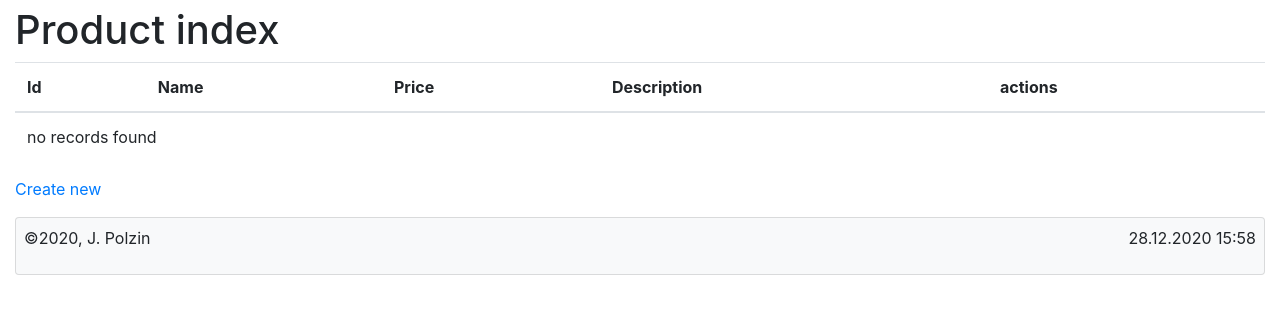
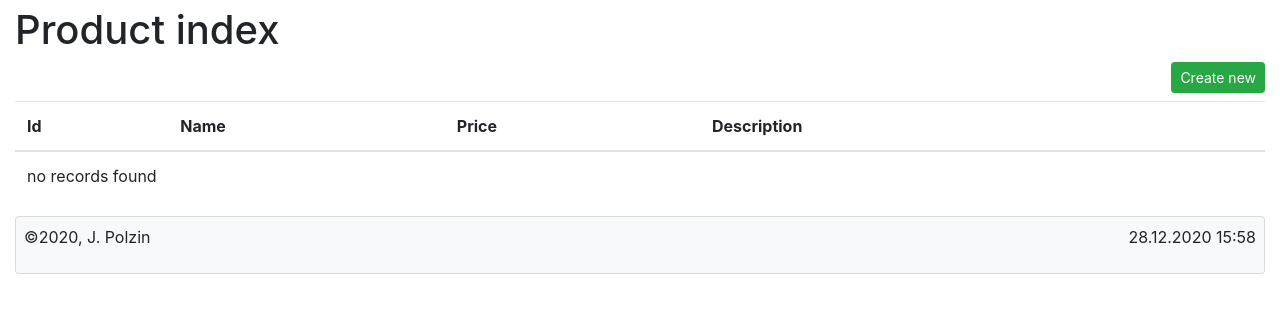
Before and after one commit to jaypii/sf5_proj, a Symfony app: template templates/product/index.html.twig in a window 1280 px wide. Shown: the part 74-388 px from the top of the page. Run offline with Twig, Linux system fonts and the light colour scheme; the template is opened without the code that fills it, so the values that code supplies are empty; some libraries are stand-ins or nearby versions.

Commit message:
Symfony 5 Project Modifications

```diff
--- a/composer.json
+++ b/composer.json
@@ -40,6 +40,7 @@
         "symfony/web-link": "5.2.*",
         "symfony/yaml": "5.2.*",
         "twig/extra-bundle": "^2.12|^3.0",
+        "twig/intl-extra": "^3.1",
         "twig/twig": "^2.12|^3.0"
     },
     "require-dev": {
--- a/src/Entity/Product.php
+++ b/src/Entity/Product.php
@@ -23,7 +23,7 @@ class Product
     private $name;
 
     /**
-     * @ORM\Column(type="integer")
+     * @ORM\Column(type="float")
      */
     private $price;
 
--- a/templates/base.html.twig
+++ b/templates/base.html.twig
@@ -3,8 +3,8 @@
     <head>
         <meta charset="UTF-8">
         <title>{% block title %}Welcome!{% endblock %}</title>
-        <link rel="stylesheet" href="https://cdn.jsdelivr.net/npm/bootstrap@4.5.3/dist/css/bootstrap.min.css" integrity="sha384-TX8t27EcRE3e/ihU7zmQxVncDAy5uIKz4rEkgIXeMed4M0jlfIDPvg6uqKI2xXr2" crossorigin="anonymous">        <!-- Custom CSS File -->
-        <script src="css/style.css"></script>
+        <link rel="stylesheet" href="https://cdn.jsdelivr.net/npm/bootstrap@4.5.3/dist/css/bootstrap.min.css" integrity="sha384-TX8t27EcRE3e/ihU7zmQxVncDAy5uIKz4rEkgIXeMed4M0jlfIDPvg6uqKI2xXr2" crossorigin="anonymous">
+        <!-- Custom CSS File -->
         {% block stylesheets %}{% endblock %}
     </head>
     <body style="margin-top: 80px">
--- a/templates/product/_delete_form.html.twig
+++ b/templates/product/_delete_form.html.twig
@@ -1,5 +1,5 @@
 <form method="post" action="{{ path('product_delete', {'id': product.id}) }}" onsubmit="return confirm('Are you sure you want to delete this item?');">
     <input type="hidden" name="_method" value="DELETE">
     <input type="hidden" name="_token" value="{{ csrf_token('delete' ~ product.id) }}">
-    <button class="btn">Delete</button>
+    <button class="btn btn-danger btn-sm mt-2">Delete</button>
 </form>
--- a/templates/product/index.html.twig
+++ b/templates/product/index.html.twig
@@ -4,7 +4,7 @@
 
 {% block body %}
     <h1>Product index</h1>
-
+    <a href="{{ path('product_new') }}" class="btn btn-success btn-sm float-right mb-2">Create new</a>
     <table class="table">
         <thead>
             <tr>
@@ -12,7 +12,7 @@
                 <th>Name</th>
                 <th>Price</th>
                 <th>Description</th>
-                <th>actions</th>
+                <th>&nbsp;</th>
             </tr>
         </thead>
         <tbody>
@@ -23,8 +23,8 @@
                 <td>{{ product.price }}</td>
                 <td>{{ product.description }}</td>
                 <td>
-                    <a href="{{ path('product_show', {'id': product.id}) }}">show</a>
-                    <a href="{{ path('product_edit', {'id': product.id}) }}">edit</a>
+                    <a href="{{ path('product_show', {'id': product.id}) }}" class="btn btn-primary btn-sm">Show</a>
+                    <a href="{{ path('product_edit', {'id': product.id}) }}" class="btn btn-success btn-sm">Edit</a>
                 </td>
             </tr>
         {% else %}
@@ -34,6 +34,4 @@
         {% endfor %}
         </tbody>
     </table>
-
-    <a href="{{ path('product_new') }}">Create new</a>
 {% endblock %}
--- a/templates/product/show.html.twig
+++ b/templates/product/show.html.twig
@@ -26,9 +26,9 @@
         </tbody>
     </table>
 
-    <a href="{{ path('product_index') }}">back to list</a>
+    <a href="{{ path('product_index') }}" class="btn btn-primary btn-sm">Back to list</a>
 
-    <a href="{{ path('product_edit', {'id': product.id}) }}">edit</a>
+    <a href="{{ path('product_edit', {'id': product.id}) }}" class="btn btn-success btn-sm">Edit</a>
 
     {{ include('product/_delete_form.html.twig') }}
 {% endblock %}
```
Also changed, not shown: 2 other files.
